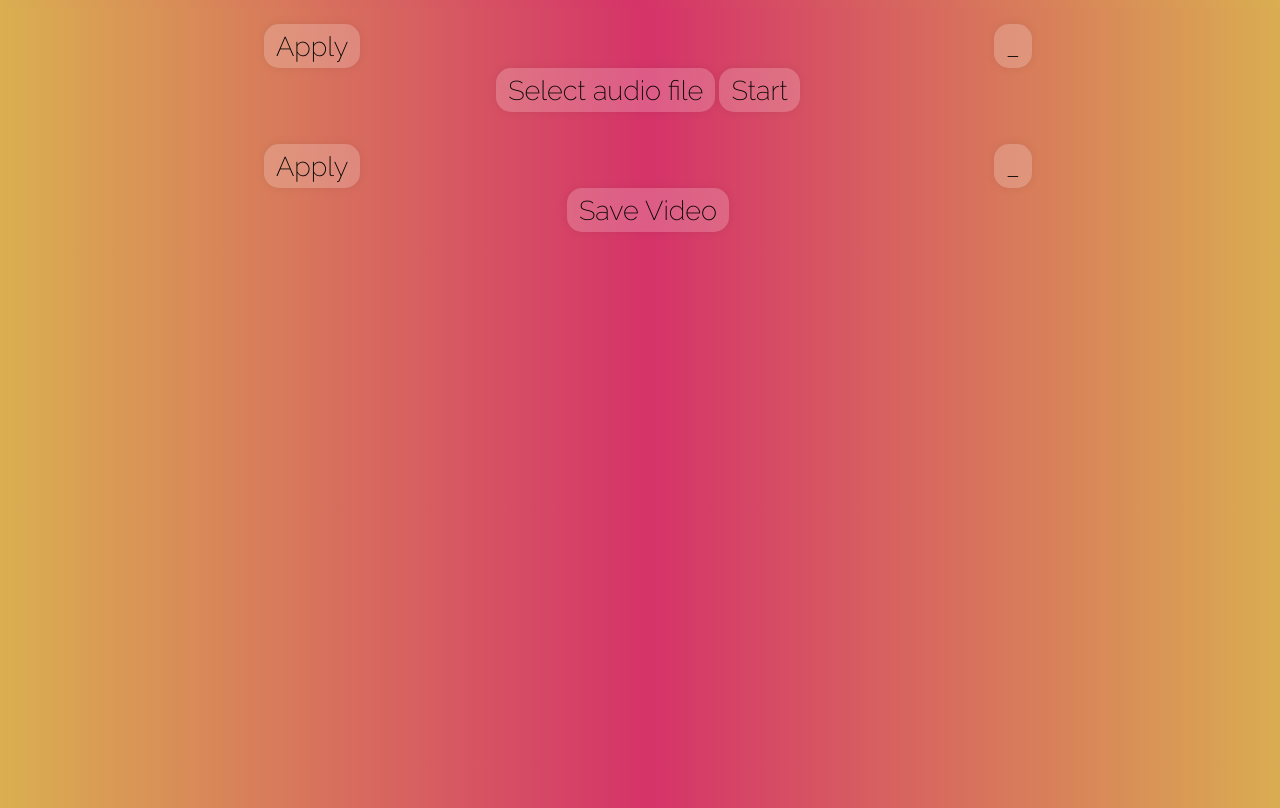
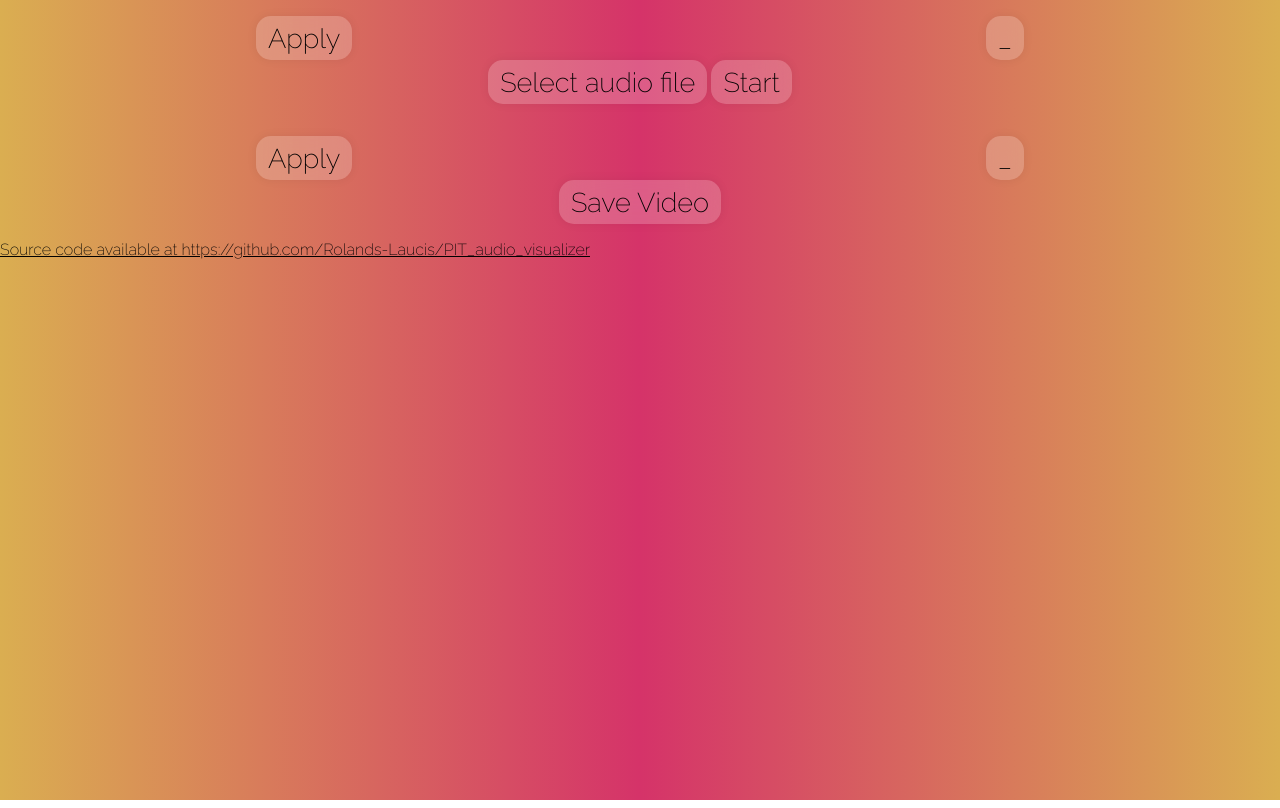
Before and after one commit to Rolands-Laucis/PIT_audio_visualizer, a Svelte app in the folder website/: page / in a window 1280 px wide. Built offline with nearby package versions, Linux system fonts and the light colour scheme.

Commit message:
margin fix and source code link

```diff
--- a/website/public/global.css
+++ b/website/public/global.css
@@ -10,6 +10,8 @@ html, body {
 	position: relative;
 	width: 100%;
 	height: 100%;
+	margin: 0;
+	padding: 0;
 	font-family: 'Raleway', sans-serif;
 
 	/*
--- a/website/public/scripts/Band.js
+++ b/website/public/scripts/Band.js
@@ -1,5 +1,6 @@
 /*
 Author: Rolands Laucis
+rolandslaucis.lv
 */
 
 class Band{
--- a/website/public/scripts/app.js
+++ b/website/public/scripts/app.js
@@ -1,5 +1,6 @@
 /*
 Author: Rolands Laucis
+rolandslaucis.lv
 */
 
 //this script settings, that arent in the users control
@@ -11,7 +12,7 @@ var canvas = null
 
 //value variables
 var canvasHeight = 900
-var windowWidthOffset = 35
+var windowWidthOffset = 0
 var bands = []
 var point_distributions = {
     '1':[1],
--- a/website/src/App.svelte
+++ b/website/src/App.svelte
@@ -1,5 +1,6 @@
 <!--
 Author: Rolands Laucis
+rolandslaucis.lv
 -->
 <script>
 	import TopPanel from './TopPanel.svelte'
@@ -30,12 +31,15 @@ Author: Rolands Laucis
 	</div>
 
 	<BotPanel/>
+
+	<a class="footer" href="https://github.com/Rolands-Laucis/PIT_audio_visualizer" target="blank">Source code available at https://github.com/Rolands-Laucis/PIT_audio_visualizer</a>
 </main>
 
 <style>
 
 main{
 	height: 100%;
+	width: 100%;
 }
 
 input[type="file"] {
@@ -48,4 +52,9 @@ input[type="file"] {
 	padding-bottom: var(--standard-padding);
 }
 
+.footer{
+	text-align: center;
+	color: black;
+}
+
 </style>
--- a/website/src/BotPanel.svelte
+++ b/website/src/BotPanel.svelte
@@ -1,5 +1,6 @@
 <!--
 Author: Rolands Laucis
+rolandslaucis.lv
 -->
 <script>
 
@@ -59,7 +60,7 @@ Author: Rolands Laucis
 
 		<br>
 		<div class="option">
-			<p>Frequency spectrum resolution:</p>
+			<p>Video format</p>
 			<select bind:value={format} class='frosted'>
 				{#each formats as f}
 					<option value={f}>{f}</option>
--- a/website/src/TopPanel.svelte
+++ b/website/src/TopPanel.svelte
@@ -1,5 +1,6 @@
 <!--
 Author: Rolands Laucis
+rolandslaucis.lv
 -->
 <script>
 
```
